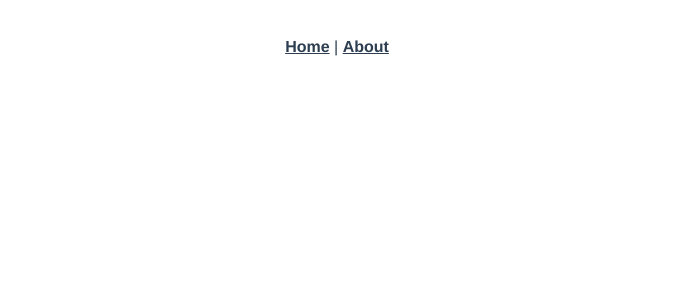
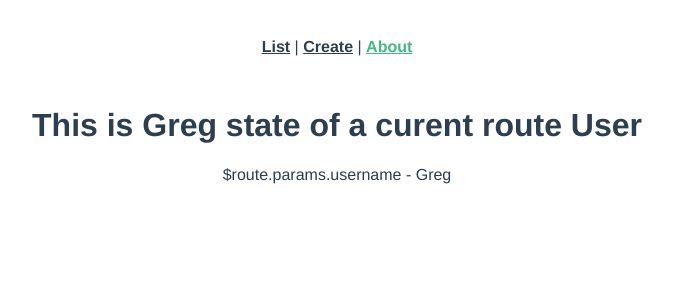
Before and after one commit to miracupkic/Real-World-Vue, a Vue app: page /user/Greg in a window 1280 px wide. Shown: the top 300 px of the page, without its empty margins (303-976 px from the left). Built offline with nearby package versions, Linux system fonts and the light colour scheme.

Commit message:
changing basic components and establishing routes for new components

```diff
--- a/src/App.vue
+++ b/src/App.vue
@@ -1,8 +1,10 @@
 <template>
   <div id="app">
     <div id="nav">
-      <router-link to="/">Home</router-link> |
-      <router-link to="/about">About</router-link>
+      <router-link :to="{name :'event-list'}">List</router-link> |
+
+      <router-link :to="{name : 'event-create'}"> Create</router-link> |
+      <router-link :to="{name : 'user',params:{username:'Greg'}}"> About </router-link>
     </div>
     <router-view/>
   </div>
--- a/src/components/HelloWorld.vue
+++ /dev/null
@@ -1,58 +0,0 @@
-<template>
-  <div class="hello">
-    <h1>{{ msg }}</h1>
-    <p>
-      For a guide and recipes on how to configure / customize this project,<br>
-      check out the
-      <a href="https://cli.vuejs.org" target="_blank" rel="noopener">vue-cli documentation</a>.
-    </p>
-    <h3>Installed CLI Plugins</h3>
-    <ul>
-      <li><a href="https://github.com/vuejs/vue-cli/tree/dev/packages/%40vue/cli-plugin-babel" target="_blank" rel="noopener">babel</a></li>
-      <li><a href="https://github.com/vuejs/vue-cli/tree/dev/packages/%40vue/cli-plugin-eslint" target="_blank" rel="noopener">eslint</a></li>
-    </ul>
-    <h3>Essential Links</h3>
-    <ul>
-      <li><a href="https://vuejs.org" target="_blank" rel="noopener">Core Docs</a></li>
-      <li><a href="https://forum.vuejs.org" target="_blank" rel="noopener">Forum</a></li>
-      <li><a href="https://chat.vuejs.org" target="_blank" rel="noopener">Community Chat</a></li>
-      <li><a href="https://twitter.com/vuejs" target="_blank" rel="noopener">Twitter</a></li>
-      <li><a href="https://news.vuejs.org" target="_blank" rel="noopener">News</a></li>
-    </ul>
-    <h3>Ecosystem</h3>
-    <ul>
-      <li><a href="https://router.vuejs.org" target="_blank" rel="noopener">vue-router</a></li>
-      <li><a href="https://vuex.vuejs.org" target="_blank" rel="noopener">vuex</a></li>
-      <li><a href="https://github.com/vuejs/vue-devtools#vue-devtools" target="_blank" rel="noopener">vue-devtools</a></li>
-      <li><a href="https://vue-loader.vuejs.org" target="_blank" rel="noopener">vue-loader</a></li>
-      <li><a href="https://github.com/vuejs/awesome-vue" target="_blank" rel="noopener">awesome-vue</a></li>
-    </ul>
-  </div>
-</template>
-
-<script>
-export default {
-  name: 'HelloWorld',
-  props: {
-    msg: String
-  }
-}
-</script>
-
-<!-- Add "scoped" attribute to limit CSS to this component only -->
-<style scoped>
-h3 {
-  margin: 40px 0 0;
-}
-ul {
-  list-style-type: none;
-  padding: 0;
-}
-li {
-  display: inline-block;
-  margin: 0 10px;
-}
-a {
-  color: #42b983;
-}
-</style>
--- a/src/router/index.js
+++ b/src/router/index.js
@@ -1,22 +1,33 @@
 import Vue from 'vue'
 import VueRouter from 'vue-router'
-import Home from '../views/Home.vue'
-
+import EventCreate from '../views/EventCreate.vue'
+import EventList from '../views/EventList.vue'
+import EventShow from '../views/EventShow.vue'
+import User from '../views/User.vue'
 Vue.use(VueRouter)
 
   const routes = [
   {
     path: '/',
-    name: 'Home',
-    component: Home
+    name: 'event-list',
+    component: EventList
   },
   {
-    path: '/about',
-    name: 'About',
-    // route level code-splitting
-    // this generates a separate chunk (about.[hash].js) for this route
-    // which is lazy-loaded when the route is visited.
-    component: () => import(/* webpackChunkName: "about" */ '../views/About.vue')
+    path: '/event/:id',
+    name: 'event-show',
+    component: EventShow,
+    props:true
+  },
+  {
+    path:'/event/create',
+    name:'event-create',
+    component:EventCreate
+  },
+  {
+    path:"/user/:username",
+    name:'user',
+    component: User,
+    props:true
   }
 ]
 
--- a/src/views/About.vue
+++ /dev/null
@@ -1,5 +0,0 @@
-<template>
-  <div class="about">
-    <h1>This is an about page</h1>
-  </div>
-</template>
--- /dev/null
+++ b/src/views/EventCreate.vue
@@ -0,0 +1,13 @@
+<template>
+  <h1>Create Event</h1>
+</template>
+
+<script>
+export default {
+
+}
+</script>
+
+<style>
+
+</style>
--- /dev/null
+++ b/src/views/EventList.vue
@@ -0,0 +1,16 @@
+<template>
+<div>
+  <h1>Events Listing</h1>
+        <router-link :to="{name : 'event-show', params:{id:'1'}}" >Show event</router-link> |
+  </div>
+</template>
+
+<script>
+export default {
+
+}
+</script>
+
+<style>
+
+</style>
--- /dev/null
+++ b/src/views/EventShow.vue
@@ -0,0 +1,13 @@
+<template>
+  <h1>Showing event #{{id}} </h1>
+</template>
+
+<script>
+export default {
+    props:['id']
+}
+</script>
+
+<style>
+
+</style>
--- a/src/views/Home.vue
+++ /dev/null
@@ -1,18 +0,0 @@
-<template>
-  <div class="home">
-    <img alt="Vue logo" src="../assets/logo.png">
-    <HelloWorld msg="Welcome to Your Vue.js App"/>
-  </div>
-</template>
-
-<script>
-// @ is an alias to /src
-import HelloWorld from '@/components/HelloWorld.vue'
-
-export default {
-  name: 'Home',
-  components: {
-    HelloWorld
-  }
-}
-</script>
--- /dev/null
+++ b/src/views/User.vue
@@ -0,0 +1,17 @@
+<template>
+  <div class="user">
+      <h1>This is {{username}} state of a curent route User</h1>
+      <p>$route.params.username - {{$route.params.username}}</p>
+  </div>
+</template>
+
+<script>
+export default {
+    props:["username"]
+
+}
+</script>
+
+<style>
+
+</style>
```
